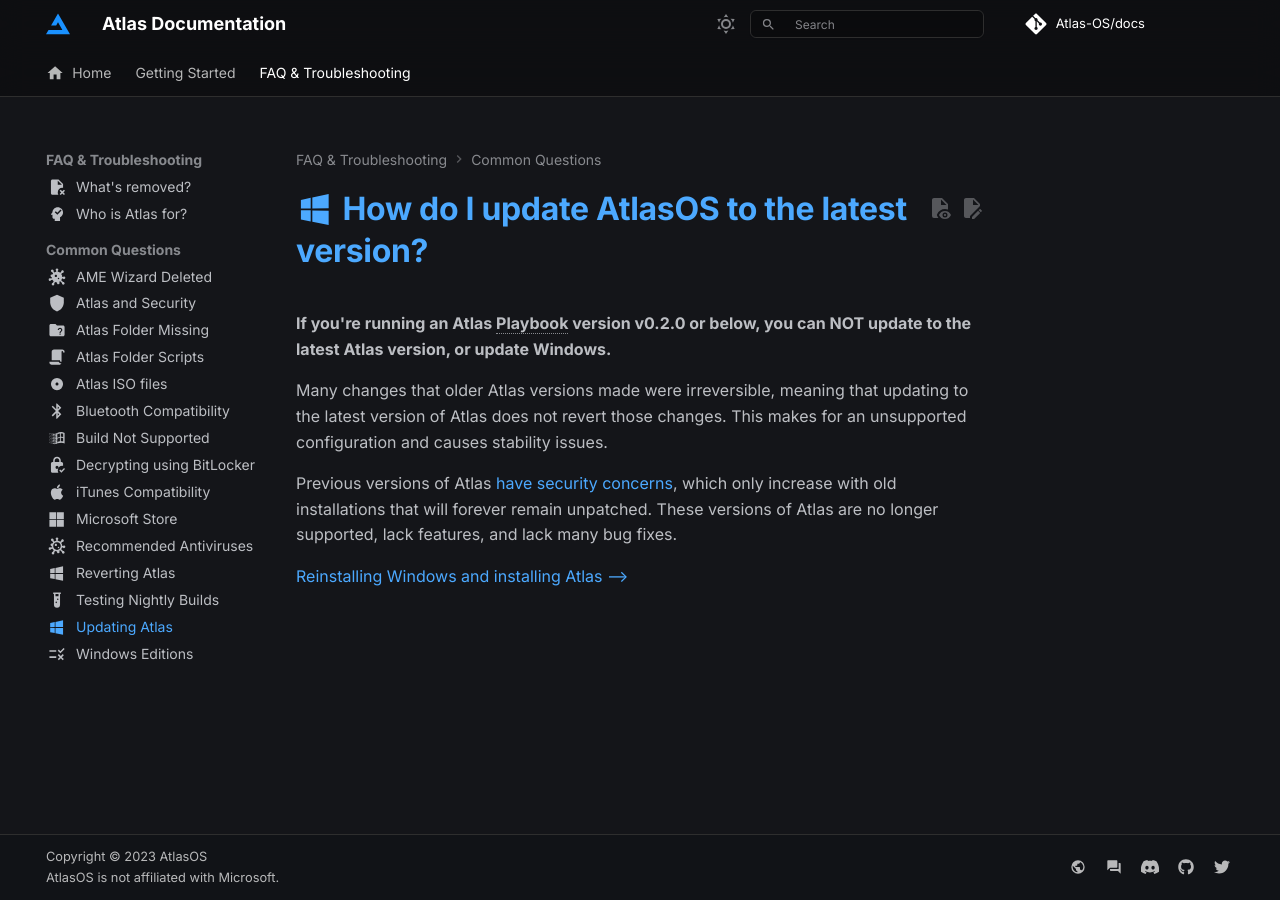
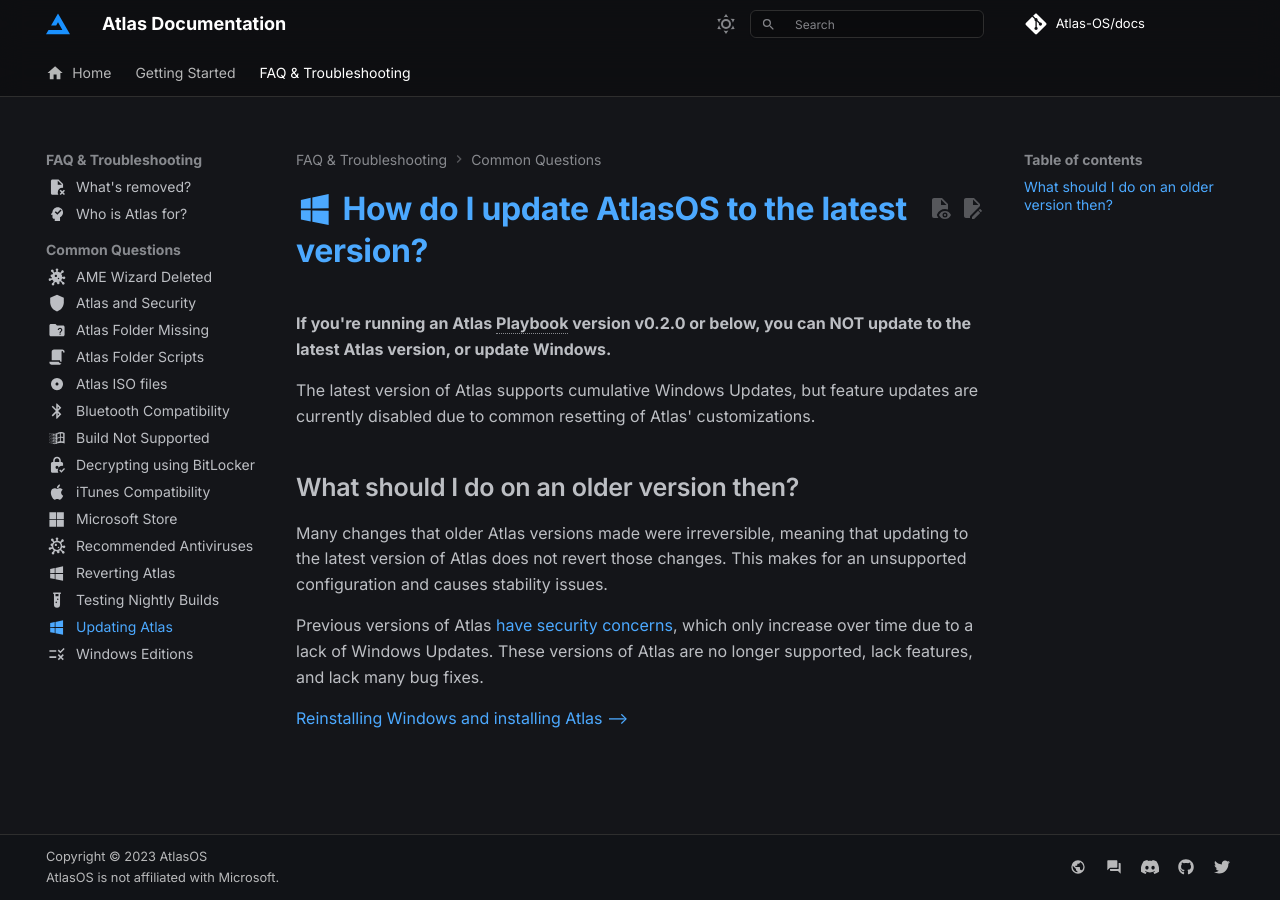
Before and after one commit to Atlas-OS/docs, an MkDocs documentation site: the page built from docs/faq-and-troubleshooting/common-questions/updating-atlas.md, in a window 1280 px wide. Built offline with MkDocs 1.6.1 and Material for MkDocs 9.7.7, drawn with Linux system fonts in a browser that asks for light colours; some web fonts are replaced; comment, search, counter and statistics services are not loaded.

Commit message:
feat(updating atlas): clarify which Windows Updates

```diff
--- a/docs/faq-and-troubleshooting/common-questions/updating-atlas.md
+++ b/docs/faq-and-troubleshooting/common-questions/updating-atlas.md
@@ -7,8 +7,12 @@ icon: material/microsoft-windows
 
 **If you're running an Atlas Playbook version v0.2.0 or below, you can NOT update to the latest Atlas version, or update Windows.**
 
+The latest version of Atlas supports cumulative Windows Updates, but feature updates are currently disabled due to common resetting of Atlas' customizations.
+
+## What should I do on an older version then?
+
 Many changes that older Atlas versions made were irreversible, meaning that updating to the latest version of Atlas does not revert those changes. This makes for an unsupported configuration and causes stability issues.
 
-Previous versions of Atlas [have security concerns](atlas-and-security.md#legacy-versions-of-atlas), which only increase with old installations that will forever remain unpatched. These versions of Atlas are no longer supported, lack features, and lack many bug fixes.
+Previous versions of Atlas [have security concerns](atlas-and-security.md#legacy-versions-of-atlas), which only increase over time due to a lack of Windows Updates. These versions of Atlas are no longer supported, lack features, and lack many bug fixes.
 
 [Reinstalling Windows and installing Atlas -->](../../getting-started/installation.md)
```
Also changed, not shown: docs/faq-and-troubleshooting/who-is-atlas-for.md (+1 -1 lines).
